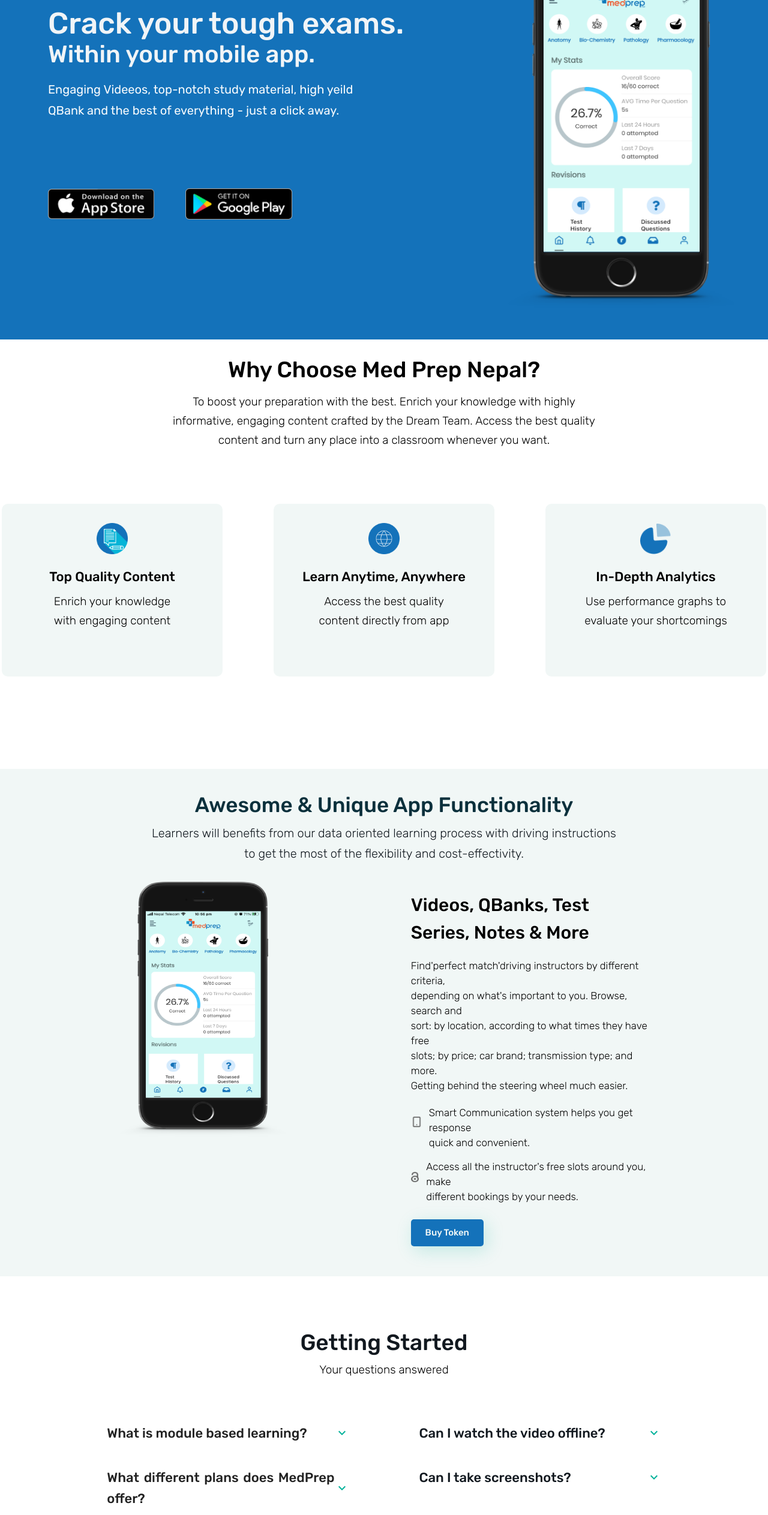
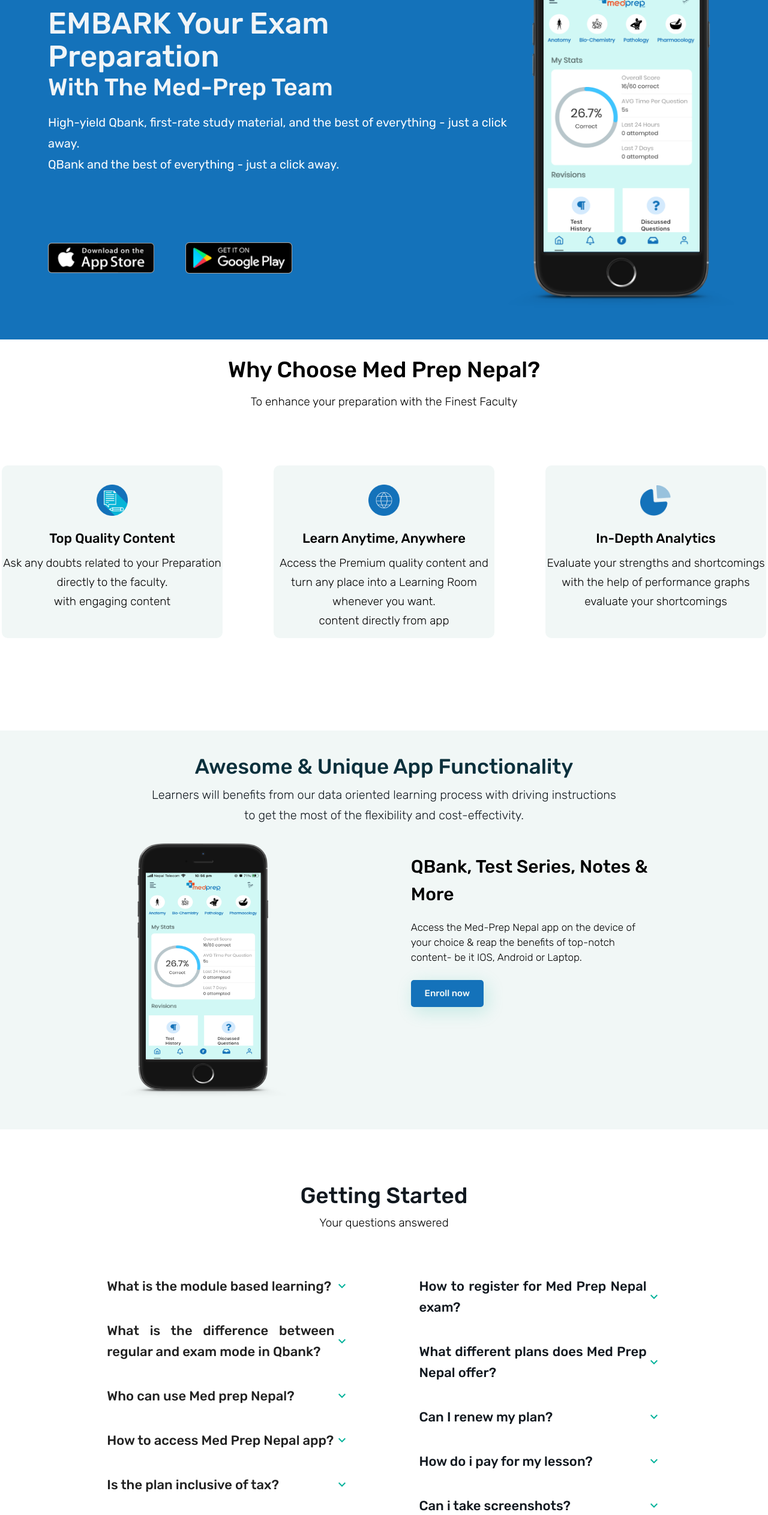
Before and after one commit to bitpointx/medprep-landing, a React (Create React App) app: page / in a window 1280 px wide. Shown: the part 220-2746 px from the top of the page at 60% size. Built offline with nearby package versions, Linux system fonts and the light colour scheme; no server answers.

Commit message:
updated content

```diff
--- a/public/index.html
+++ b/public/index.html
@@ -1,14 +1,12 @@
 <!DOCTYPE html>
 <html lang="en">
+
 <head>
   <meta charset="utf-8" />
   <link rel="icon" href="https://moneymaxdev.s3.ap-southeast-1.amazonaws.com/questions/1664270620237.png" />
   <meta name="viewport" content="width=device-width, initial-scale=1" />
   <meta name="theme-color" content="#000000" />
-    <meta
-      name="description"
-      content="Web site created using create-react-app"
-    />
+  <meta name="description" content="Web site created using create-react-app" />
   <link rel="apple-touch-icon" href="%PUBLIC_URL%/logo192.png" />
   <!--
       manifest.json provides metadata used when your web app is installed on a
@@ -24,8 +22,9 @@
       work correctly both with client-side routing and a non-root public URL.
       Learn how to configure a non-root public URL by running `npm run build`.
     -->
-    <title>Medprep Exam</title>
+  <title>Medprepnepal - Crack Medical Exams</title>
 </head>
+
 <body>
   <noscript>You need to enable JavaScript to run this app.</noscript>
   <div id="root"></div>
@@ -40,4 +39,5 @@
       To create a production bundle, use `npm run build` or `yarn build`.
     -->
 </body>
+
 </html>
--- a/src/components/body/Body.tsx
+++ b/src/components/body/Body.tsx
@@ -22,20 +22,28 @@
     <>
       <Background>
         <Main>
-          <H2>Crack your tough exams.</H2>
-          <H3>Within your mobile app.</H3>
+          <H2>EMBARK Your Exam Preparation
+          </H2>
+          <H3> With The Med-Prep Team</H3>
           <Para>
-            Engaging Videeos, top-notch study material, high yeild
+            High-yield Qbank, first-rate study material, and the best of everything - just a click away.
             <br />
             QBank and the best of everything - just a click away.
           </Para>
           <Div1>
-            <Link to="#">
-              <A>
-                <Img1 src={AppStore} alt="app-store-logo" />
+
+            <A>
+              <a href="https://apps.apple.com/in/app/bitpointx-learning/id1608208163" target={"_blank"} rel="noreferrer">
+                <Img1 src={AppStore} alt="app-store-logo" /></a>
+
+
+              <a href="https://play.google.com/store/apps/details?id=au.com.bitpointx.classroomapp&hl=en&gl=US" target={"_blank"} rel="noreferrer">
                 <Img2 src={GooglePlayStore} alt="app-store-logo" />
-              </A>
-            </Link>
+              </a>
+
+
+            </A>
+
           </Div1>
         </Main>
         <Div2>
--- a/src/components/body/Data.tsx
+++ b/src/components/body/Data.tsx
@@ -14,21 +14,21 @@
     id: 1,
     img: Img1,
     heading: "Top Quality Content",
-    paragraph: "Enrich your knowledge ",
+    paragraph: "Ask any doubts related to your Preparation directly to the faculty. ",
     footer: "with engaging content",
   },
   {
     id: 2,
     img: Img2,
     heading: "Learn Anytime, Anywhere",
-    paragraph: "Access the best quality",
+    paragraph: "Access the Premium quality content and turn any place into a Learning Room whenever you want.",
     footer: "content directly from app",
   },
   {
     id: 3,
     img: Img3,
     heading: "In-Depth Analytics",
-    paragraph: "Use performance graphs to ",
+    paragraph: "Evaluate your strengths and shortcomings with the help of performance graphs",
     footer: "evaluate your shortcomings",
   },
 ];
--- a/src/components/body/QuestionData.tsx
+++ b/src/components/body/QuestionData.tsx
@@ -4,53 +4,75 @@
   {
     id: 'panel1',
     img: IMG,
-      question: "What is module based learning?",
-      answer: "In publishing and graphic design, Lorem ipsum is a placeholder text commonly used to demonstrate the visual form of a document or a typeface without relying on meaningful content. Lorem ipsum may be used as a placeholder before final copy is available.",
+    question: "What is the module based learning?",
+    answer: "Med prep Nepal helps students to obtain information more systematically efficiently. It seeks to maximize efficiency of students by breaking the bulk of contents into well structured and easily comprehensible modules. Those modules are one of the teaching materials packed wholly and systematically; there is a set of planned learning experiences designed to help students to comprehend specific learning objectives.\n The whole 20 subjects are divided into sub-topics and chapters where students can practice individual chapter of an individual subject and enhance their knowledge and sharpens their strike rate on the upcoming exam. Also, questions are categorically divided on a given year and chapter basis where they can directly access the latest year questions and answers.",
   },
   {
     id: 'panel2',
     img: IMG,
-      question: "What different plans does MedPrep offer?",
-      answer: "In publishing and graphic design, Lorem ipsum is a placeholder text commonly used to demonstrate the visual form of a document or a typeface without relying on meaningful content. Lorem ipsum may be used as a placeholder before final copy is available.",
+    question: "What is the difference between regular and exam mode in Qbank?",
+    answer: "In regular mode, you can view the solution as soon as you attempt a question whereas, in exam mode, solutions are revealed only at the end of the session.Obviously, there is a time limit in the exam mode (based on the marks selected).",
   },
   {
     id: 'panel3',
     img: IMG,
-      question: "Can I renew my plan?",
-      answer: "In publishing and graphic design, Lorem ipsum is a placeholder text commonly used to demonstrate the visual form of a document or a typeface without relying on meaningful content. Lorem ipsum may be used as a placeholder before final copy is available.",
+    question: "Who can use Med prep Nepal?",
+    answer: "Anyone who is in his/her undergraduate Medical school and who is preparing for upcoming CEE, NEET and NMCLE with mobile/computer access and working internet can use Med prep Nepal.",
   },
   {
     id: 'panel4',
     img: IMG,
-      question: "How do I pay for my lessons?",
-      answer: "In publishing and graphic design, Lorem ipsum is a placeholder text commonly used to demonstrate the visual form of a document or a typeface without relying on meaningful content. Lorem ipsum may be used as a placeholder before final copy is available.",
+    question: "How to access Med Prep Nepal app?",
+    answer: "Anyone who is interested can go to their related playstore and download the Med Prep Nepal app.",
   },
+  {
+    id: 'panel5',
+    img: IMG,
+    question: "Is the plan inclusive of tax?",
+    answer: "Yes, all the plans user buy is inclusive of tax as per the prevailing tax rule.",
+  },
+
+  {
+    id: 'panel6',
+    img: IMG,
+    question: "Can i login from 3 device ?",
+    answer: "No, you cannot login from multiple device. If you have 2 devices it will ask to log from previous device to login in next one.",
+  },
+
+
 
 ];
 
- export  const right = [
+export const right = [
   {
     id: 'panel5',
     img: IMG,
-    question: "Can I watch the video offline?",
-    answer: "In publishing and graphic design, Lorem ipsum is a placeholder text commonly used to demonstrate the visual form of a document or a typeface without relying on meaningful content. Lorem ipsum may be used as a placeholder before final copy is available.",
+    question: "How to register for Med Prep Nepal exam?",
+    answer: "1.First go to med prep Nepal exam website i.e www.medprepnepal.com\n2. Scroll down and click the buy token button.\n3.Enter your name and email address and click the send token button.\n4. Go to your email address as a link has been sent there for OTP.\n5.Now enter the given OTP which has been sent to your email address in the website enter token space.\n6.After placing the OTP, click on verify button.\n7.The scheduled exam will be displayed in the page.\n8.Click on the scheduled exam and pay via Esewa or khalti.\n9.After payment enter your email.\n10. The exam link now is sent in your email, click the link.\n11. Start your exam.\n12.Answer and explanation ( QAE file ) of the mock test will be sent in your email.",
   },
   {
     id: 'panel6',
     img: IMG,
-    question: "Can I take screenshots?",
-    answer: "In publishing and graphic design, Lorem ipsum is a placeholder text commonly used to demonstrate the visual form of a document or a typeface without relying on meaningful content. Lorem ipsum may be used as a placeholder before final copy is available.",
+    question: "What different plans does Med Prep Nepal offer?",
+    answer: "Med Prep Nepal offer two broad type of module based learning.\n\n1. First you can download the app and subscribe your package as you wish on monthly, 3monthly or yearly basis.\n2. Another is webexam you ,can buy the token and give the exam.",
   },
   {
     id: 'panel7',
     img: IMG,
-      question: "Is the price of the plan inclusive of tax?",
-      answer: "In publishing and graphic design, Lorem ipsum is a placeholder text commonly used to demonstrate the visual form of abc document or a typeface without relying on meaningful content. Lorem ipsum may be used as a placeholder before final copy is available.",
+    question: "Can I renew my plan?",
+    answer: "Of course you can renew your plan after your last subscription ends.",
   },
   {
     id: 'panel8',
     img: IMG,
-      question: "Can I login from 3 devices?",
-      answer: "In publishing and graphic design, Lorem ipsum is a placeholder text commonly used to demonstrate the visual form of a document or a typeface without relying on meaningful content. Lorem ipsum may be used as a placeholder before final copy is available.",
+    question: "How do i pay for my lesson?",
+    answer: "You can either subscribe the plan on app or buy token for weekly grand test.",
   },
+  {
+    id: 'panel8',
+    img: IMG,
+    question: "Can i take screenshots?",
+    answer: "No, you cannot take the screenshots as part of company privacy policy . If your account is observed taking screenshots on iOS or android , it will be flagged and youwill be barred from using the platform.",
+  },
+
 ]
--- a/src/components/body/UniqueApp.tsx
+++ b/src/components/body/UniqueApp.tsx
@@ -49,18 +49,14 @@
         </Div1>
         <Div2>
           <SPAN>
-            Videos, QBanks, Test <br />
+            QBank, Test Series, Notes &amp; More<br />
           </SPAN>
-          <SPAN>Series, Notes & More</SPAN>
+
           <P1>
-            Find'perfect match'driving instructors by different criteria,
-            <br />
-            depending on what's important to you. Browse, search and <br />
-            sort: by location, according to what times they have free <br />
-            slots; by price; car brand; transmission type; and more. <br />
-            Getting behind the steering wheel much easier.
+            Access the Med-Prep Nepal app on the device of your choice &amp; reap the benefits of top-notch content-
+            be it IOS, Android or Laptop.
           </P1>
-          <Div3>
+          {/* <Div3>
             <IMG2 src={img2} alt="images" />
             <P2>
               Smart Communication system helps you get response <br /> quick and
@@ -73,12 +69,12 @@
               Access all the instructor's free slots around you, make <br />{" "}
               different bookings by your needs.
             </P3>
-          </Div4>
+          </Div4> */}
 
           {/* Modal Starting here */}
           {localStorage.getItem("token") ? null : (
             <Btn type="button" onClick={handleClickOpen}>
-              Buy Token
+              Enroll now
             </Btn>
           )}
           <Dialog
--- a/src/screen/Home/Learn/LearnContainer.tsx
+++ b/src/screen/Home/Learn/LearnContainer.tsx
@@ -31,7 +31,19 @@
             Why Wait More? Start your Learning Journey
           </CommonTextField>
           <CommonTextField size="extraSmall" color="#F1F7F6" textAlign="center">
-            Get the free Med Prep Nepal app Nepal on your phone
+            No more waiting! It’s time to Own Your Dream.
+
+          </CommonTextField>
+
+          <CommonTextField size="extraSmall" color="#F1F7F6" textAlign="center">
+            Become a part of the Med-­Prep Nepal family today and beat the exam
+            blues.
+
+          </CommonTextField>
+
+          <CommonTextField size="extraSmall" color="#F1F7F6" textAlign="center">
+            We empathize with our students to not only nurture them to be
+            exam­ ready but also help them achieve their dream.
           </CommonTextField>
         </CommonContainer>
         <CommonContainer
--- a/src/screen/Home/Navbar/Navbar.tsx
+++ b/src/screen/Home/Navbar/Navbar.tsx
@@ -11,12 +11,14 @@
   Img,
 } from "../../../components/style/Menubar";
 import CommonContainer from "../../../components/Global/Container";
-import { Avatar, IconButton, Popover } from "@mui/material";
+import { Avatar, Button, Dialog, IconButton, Popover } from "@mui/material";
 import { selectEmail } from "../../../Redux/userSlice";
 import { useDispatch, useSelector } from "react-redux";
 import img1 from "../../../components/images/medprep_logo.png";
 import img2 from "../../../components/images/avatar.png";
 import { adminService } from "../../../http/admin-service";
+import { Btn } from "../../../components/style/AwesomeApp";
+import Modal from "../../../components/body/Modal";
 
 // const profileurl = `${process.env.REACT_APP_API_URL}/web/profile`;
 
@@ -37,7 +39,7 @@
     // );
     try {
       await adminService.setActiveUser(dispatch);
-    } catch (error) {}
+    } catch (error) { }
   };
   useEffect(() => {
     profileData();
@@ -45,6 +47,7 @@
 
   const email: any = useSelector(selectEmail);
   const [open, setopen] = useState(false);
+  const [dialogOpen, setDialogOpen] = useState(false);
   const ref = useRef(null);
   const handleClick = (event: any) => {
     event.preventDefault();
@@ -53,6 +56,17 @@
   const handleClose = () => {
     setopen(false);
   };
+
+  const handleDialogClickOpen = () => {
+    setDialogOpen(true);
+  };
+
+  const handleDialogClose = () => {
+    setDialogOpen(false);
+  };
+
+
+
   return (
     <>
       <CommonContainer
@@ -82,9 +96,22 @@
           <Link to="#" style={{ textDecoration: "none" }}>
             <A0>Medprep Mobile App</A0>
           </Link>
-          <Link to="#" style={{ textDecoration: "none" }}>
+          {/* <Link to="#" style={{ textDecoration: "none" }}>
             <A1>Medprep Web Exam</A1>
-          </Link>
+          </Link> */}
+          {localStorage.getItem("token") ? null : (
+            <Button type="submit" onClick={handleDialogClickOpen}>
+              START PREPARING NOW
+            </Button>
+          )}
+          <Dialog
+            open={dialogOpen}
+            // onClose={handleClose}
+            aria-labelledby="alert-dialog-title"
+            aria-describedby="alert-dialog-description"
+          >
+            <Modal handleClose={handleDialogClose} />
+          </Dialog>
           {email ? (
             <IconButton onClick={handleClick} ref={ref!}>
               <Avatar src={img2} />
--- a/src/screen/Home/information/InformationText.tsx
+++ b/src/screen/Home/information/InformationText.tsx
@@ -9,10 +9,7 @@
         Why Choose Med Prep Nepal?
       </CommonTextField>
       <CommonTextField padding="8px 0px 70px 0px" textAlign="center">
-        To boost your preparation with the best. Enrich your knowledge with
-        highly <br /> informative, engaging content crafted by the Dream Team.
-        Access the best quality <br />
-        content and turn any place into a classroom whenever you want.
+        To enhance your preparation with the Finest Faculty
       </CommonTextField>
     </CommonContainer>
   );
```
Also changed, not shown: 1 other file (tests, documents, lock files or other folders). Lines whose indentation alone changed are shown as unchanged.
